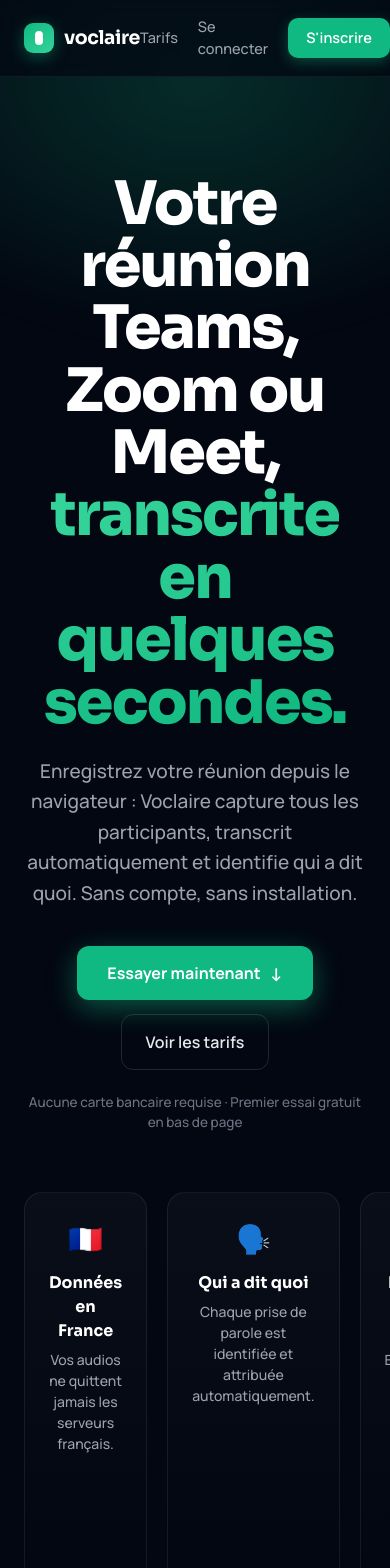
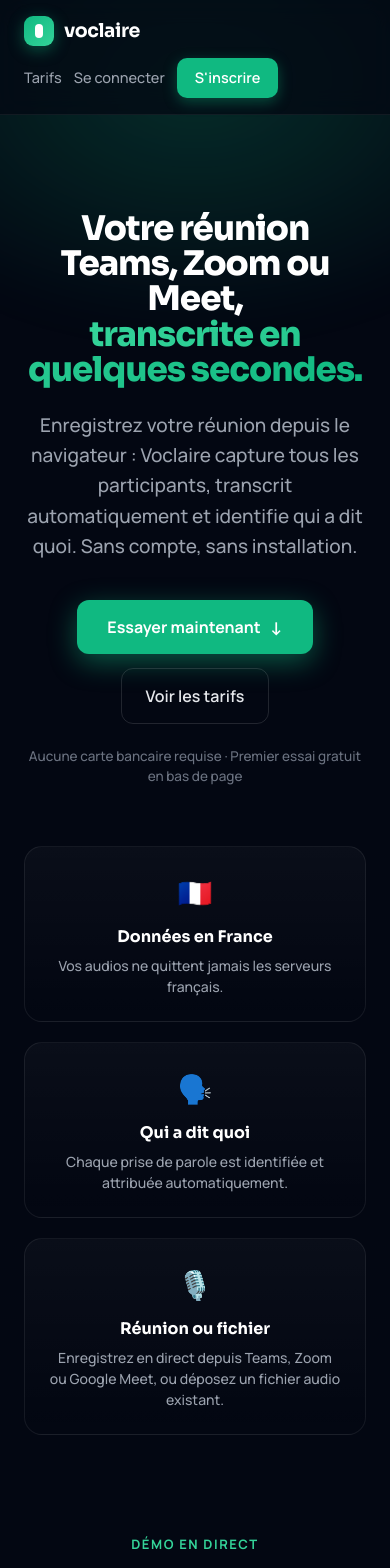
Before and after one commit to nasserbrid/frontend_voclaire, a React (Vite) app: page / in a window 390 px wide. Shown: the top 1568 px of the page. Built offline with nearby package versions, Linux system fonts and the light colour scheme; no server answers.

Commit message:
fix: layout responsive mobile (LandingPage nav/hero/grilles, AppPage header/historique) — migration des propriétés de mise en page critiques du style inline vers des classes Tailwind avec préfixes sm:/md

```diff
--- a/src/components/LandingPage.tsx
+++ b/src/components/LandingPage.tsx
@@ -257,14 +257,14 @@
 
       {/* NAV */}
       <nav style={{ position: 'sticky', top: 0, zIndex: 50, backdropFilter: 'blur(12px)', background: 'rgba(3,7,18,0.72)', borderBottom: '1px solid rgba(255,255,255,0.06)' }}>
-        <div style={{ maxWidth: '1140px', margin: '0 auto', padding: '16px 24px', display: 'flex', alignItems: 'center', justifyContent: 'space-between' }}>
+        <div className="flex-wrap gap-y-3" style={{ maxWidth: '1140px', margin: '0 auto', padding: '16px 24px', display: 'flex', alignItems: 'center', justifyContent: 'space-between' }}>
           <div style={{ display: 'flex', alignItems: 'center', gap: '10px' }}>
             <div style={{ width: '30px', height: '30px', borderRadius: '9px', background: 'linear-gradient(140deg,#10b981,#34d399)', display: 'flex', alignItems: 'center', justifyContent: 'center', boxShadow: '0 4px 16px rgba(16,185,129,0.4)' }}>
               <div style={{ width: '8px', height: '14px', background: '#fff', borderRadius: '4px' }} />
             </div>
             <span style={{ fontFamily: "'Sora', sans-serif", fontWeight: 700, fontSize: '19px', letterSpacing: '-0.02em', color: '#fff' }}>voclaire</span>
           </div>
-          <div style={{ display: 'flex', alignItems: 'center', gap: '20px' }}>
+          <div className="flex-wrap justify-center gap-3 sm:gap-5" style={{ display: 'flex', alignItems: 'center' }}>
             <a href="#pricing" style={{ color: '#9ca3af', textDecoration: 'none', fontSize: '14.5px', fontWeight: 500 }}>Tarifs</a>
             <Link to="/login" style={{ color: '#9ca3af', textDecoration: 'none', fontSize: '14.5px', fontWeight: 500 }}>Se connecter</Link>
             <Link to="/register" style={{ background: '#10b981', color: '#fff', textDecoration: 'none', padding: '9px 18px', borderRadius: '10px', fontSize: '14.5px', fontWeight: 600, boxShadow: '0 4px 14px rgba(16,185,129,0.35)' }}>S'inscrire</Link>
@@ -274,7 +274,7 @@
 
       {/* HERO */}
       <section style={{ position: 'relative', zIndex: 1, maxWidth: '880px', margin: '0 auto', padding: '96px 24px 60px', textAlign: 'center' }}>
-        <h1 style={{ fontFamily: "'Sora', sans-serif", fontWeight: 800, fontSize: '60px', lineHeight: 1.04, letterSpacing: '-0.03em', color: '#fff', margin: '0 0 22px' }}>
+        <h1 className="text-[34px] md:text-[60px]" style={{ fontFamily: "'Sora', sans-serif", fontWeight: 800, lineHeight: 1.04, letterSpacing: '-0.03em', color: '#fff', margin: '0 0 22px' }}>
           Votre réunion Teams, Zoom ou Meet,<br />
           <span style={{ background: 'linear-gradient(120deg,#34d399,#10b981)', WebkitBackgroundClip: 'text', backgroundClip: 'text', WebkitTextFillColor: 'transparent' }}>transcrite en quelques secondes.</span>
         </h1>
@@ -292,7 +292,7 @@
 
       {/* TRUST POINTS */}
       <section style={{ position: 'relative', zIndex: 1, maxWidth: '1040px', margin: '0 auto', padding: '0 24px 60px' }}>
-        <div style={{ display: 'grid', gridTemplateColumns: 'repeat(3,1fr)', gap: '20px' }}>
+        <div className="grid grid-cols-1 sm:grid-cols-3" style={{ gap: '20px' }}>
           {trustPoints.map(point => (
             <div key={point.title} style={{ background: 'linear-gradient(180deg,rgba(255,255,255,0.03),transparent)', border: '1px solid rgba(255,255,255,0.07)', borderRadius: '18px', padding: '24px', textAlign: 'center' }}>
               <div style={{ fontSize: '28px', marginBottom: '12px' }}>{point.icon}</div>
@@ -547,7 +547,7 @@
           <h2 style={{ fontFamily: "'Sora', sans-serif", fontWeight: 700, fontSize: '34px', letterSpacing: '-0.02em', color: '#fff', margin: '0 0 10px' }}>Comment ça marche</h2>
           <p style={{ color: '#9ca3af', fontSize: '16px', margin: 0, fontWeight: 500 }}>Trois étapes, zéro friction.</p>
         </div>
-        <div style={{ display: 'grid', gridTemplateColumns: 'repeat(3,1fr)', gap: '20px' }}>
+        <div className="grid grid-cols-1 sm:grid-cols-3" style={{ gap: '20px' }}>
           {steps.map(step => (
             <div key={step.num} style={{ background: 'linear-gradient(180deg,rgba(255,255,255,0.03),transparent)', border: '1px solid rgba(255,255,255,0.07)', borderRadius: '18px', padding: '28px 24px' }}>
               <div style={{ fontFamily: "'Sora', sans-serif", fontSize: '14px', fontWeight: 700, color: '#10b981', marginBottom: '18px' }}>{step.num}</div>
@@ -564,7 +564,7 @@
           <h2 style={{ fontFamily: "'Sora', sans-serif", fontWeight: 700, fontSize: '34px', letterSpacing: '-0.02em', color: '#fff', margin: '0 0 10px' }}>Gratuit vs Pro</h2>
           <p style={{ color: '#9ca3af', fontSize: '16px', margin: 0, fontWeight: 500 }}>Commencez gratuitement. Passez au niveau supérieur quand vous en avez besoin.</p>
         </div>
-        <div style={{ display: 'grid', gridTemplateColumns: '1fr 1fr', gap: '20px' }}>
+        <div className="grid grid-cols-1 sm:grid-cols-2" style={{ gap: '20px' }}>
           <div style={{ background: 'rgba(255,255,255,0.025)', border: '1px solid rgba(255,255,255,0.08)', borderRadius: '20px', padding: '30px' }}>
             <div style={{ fontFamily: "'Sora', sans-serif", fontWeight: 700, fontSize: '20px', color: '#fff', marginBottom: '6px' }}>Free</div>
             <div style={{ fontSize: '13.5px', color: '#9ca3af', fontWeight: 600, textTransform: 'uppercase', letterSpacing: '0.08em', marginBottom: '22px' }}>Gratuit</div>
@@ -594,7 +594,7 @@
           <h2 style={{ fontFamily: "'Sora', sans-serif", fontWeight: 700, fontSize: '34px', letterSpacing: '-0.02em', color: '#fff', margin: '0 0 10px' }}>Tarifs simples</h2>
           <p style={{ color: '#9ca3af', fontSize: '16px', margin: 0, fontWeight: 500 }}>Sans engagement. Annulez à tout moment.</p>
         </div>
-        <div style={{ display: 'grid', gridTemplateColumns: '1fr 1fr', gap: '20px', alignItems: 'stretch' }}>
+        <div className="grid grid-cols-1 sm:grid-cols-2" style={{ gap: '20px', alignItems: 'stretch' }}>
           <div style={{ background: 'rgba(255,255,255,0.025)', border: '1px solid rgba(255,255,255,0.08)', borderRadius: '22px', padding: '34px', display: 'flex', flexDirection: 'column' }}>
             <div style={{ fontFamily: "'Sora', sans-serif", fontWeight: 700, fontSize: '21px', color: '#fff' }}>Free</div>
             <div style={{ margin: '18px 0 6px', display: 'flex', alignItems: 'baseline', gap: '6px' }}>
--- a/src/pages/AppPage.tsx
+++ b/src/pages/AppPage.tsx
@@ -166,7 +166,7 @@
       )}
 
       <header style={{ position: 'sticky', top: 0, zIndex: 50, backdropFilter: 'blur(12px)', background: 'rgba(3,7,18,0.72)', borderBottom: '1px solid rgba(255,255,255,0.06)' }}>
-        <div style={{ maxWidth: '1140px', margin: '0 auto', padding: '16px 24px', display: 'flex', alignItems: 'center', justifyContent: 'space-between' }}>
+        <div className="flex-wrap gap-y-3" style={{ maxWidth: '1140px', margin: '0 auto', padding: '16px 24px', display: 'flex', alignItems: 'center', justifyContent: 'space-between' }}>
           <div style={{ display: 'flex', alignItems: 'center', gap: '10px' }}>
             <div style={{ width: '30px', height: '30px', borderRadius: '9px', background: 'linear-gradient(140deg,#10b981,#34d399)', display: 'flex', alignItems: 'center', justifyContent: 'center', boxShadow: '0 4px 16px rgba(16,185,129,0.4)' }}>
               <div style={{ width: '8px', height: '14px', background: '#fff', borderRadius: '4px' }} />
@@ -174,7 +174,7 @@
             <span style={{ fontFamily: "'Sora', sans-serif", fontWeight: 700, fontSize: '19px', letterSpacing: '-0.02em', color: '#fff' }}>voclaire</span>
           </div>
 
-          <div style={{ display: 'flex', alignItems: 'center', gap: '12px' }}>
+          <div className="flex-wrap justify-end" style={{ display: 'flex', alignItems: 'center', gap: '12px' }}>
             <div style={{ textAlign: 'right' }}>
               <p style={{ fontSize: '14px', color: '#fff', fontWeight: 500, margin: 0 }}>{user?.email}</p>
               <p style={{ fontSize: '12px', color: '#6b7280', fontWeight: 600, margin: 0, textTransform: 'capitalize' }}>
@@ -258,8 +258,8 @@
                     key={t.id}
                     style={{ background: 'linear-gradient(180deg,#0b1020,#080b16)', border: '1px solid rgba(255,255,255,0.08)', borderRadius: '16px', padding: '18px 22px' }}
                   >
-                    <div style={{ display: 'flex', alignItems: 'center', justifyContent: 'space-between', marginBottom: '8px' }}>
-                      <span style={{ fontSize: '13px', fontWeight: 700, color: '#e5e7eb', overflow: 'hidden', textOverflow: 'ellipsis', whiteSpace: 'nowrap', maxWidth: '60%' }}>
+                    <div className="flex-wrap gap-y-2" style={{ display: 'flex', alignItems: 'center', justifyContent: 'space-between', marginBottom: '8px' }}>
+                      <span className="max-w-full sm:max-w-[60%]" style={{ fontSize: '13px', fontWeight: 700, color: '#e5e7eb', overflow: 'hidden', textOverflow: 'ellipsis', whiteSpace: 'nowrap' }}>
                         {t.file_name}
                       </span>
                       <div style={{ display: 'flex', alignItems: 'center', gap: '12px', flexShrink: 0 }}>
@@ -337,7 +337,7 @@
 
                     {t.status === 'done' && (
                     <>
-                    <div style={{ display: 'flex', alignItems: 'center', gap: '10px', marginTop: '14px' }}>
+                    <div className="flex-wrap gap-y-2" style={{ display: 'flex', alignItems: 'center', gap: '10px', marginTop: '14px' }}>
                       <select
                         value={selectedMode}
                         onChange={(e) => setModeMap((prev) => ({ ...prev, [t.id]: e.target.value }))}
```
